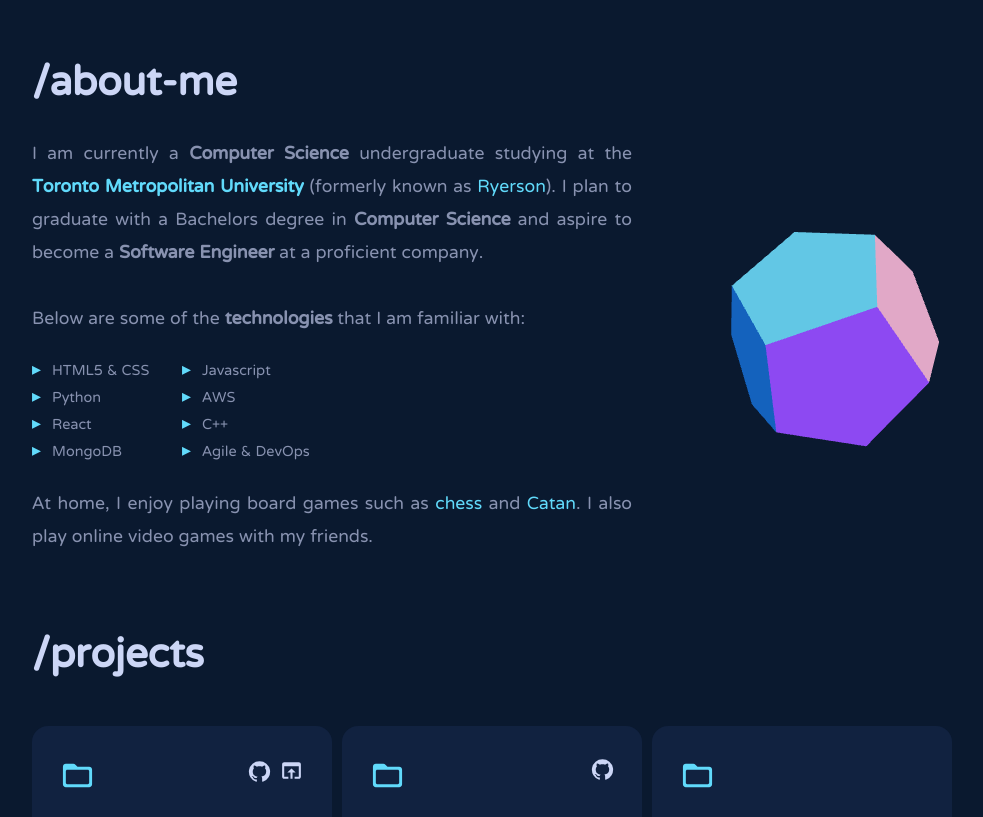
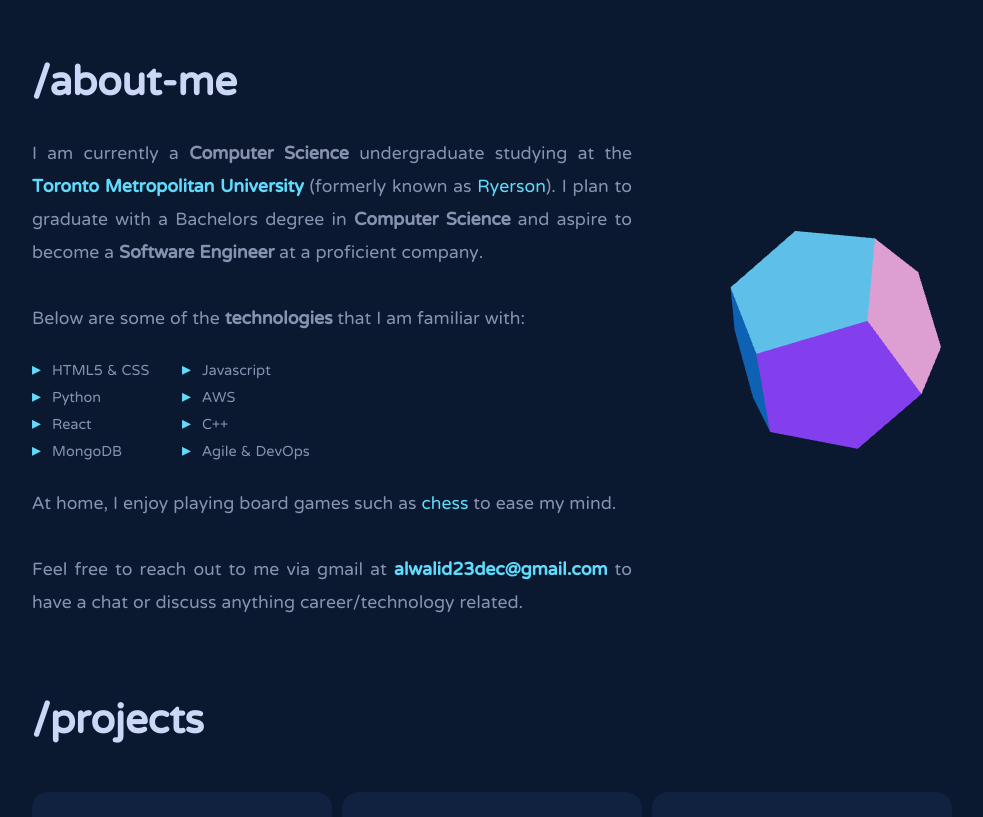
Before and after one commit to wxlkda/realport, a React (Create React App) app: page / in a window 1280 px wide. Shown: the part 740-1557 px from the top of the page, without its empty margins (160-1143 px from the left). Built offline with nearby package versions, Linux system fonts and the light colour scheme.

Commit message:
Added email under about me (as mentioned by harm)

```diff
--- a/src/js/About.js
+++ b/src/js/About.js
@@ -29,7 +29,11 @@ function About() {
                 <li>MongoDB</li>
                 <li>Agile & DevOps</li>
               </ul>
-            At home, I enjoy playing board games such as <span className="special">chess</span> and <span className="special">Catan</span>. I also play online video games with my friends.
+            At home, I enjoy playing board games such as <span className="special">chess</span> to ease my mind.
+            <br></br>
+            <br></br>
+            Feel free to reach out to me via gmail at <span className="special"><b><a href="mailto:alwalid23dec@gmail.com" target="_blank" rel="noopener noreferrer" className="special isLinked"> alwalid23dec@gmail.com</a></b></span> to have a chat
+            or discuss anything career/technology related.
           </div>
           <Canvas className = "decaArt" style={{ width: '400px', height: '400px'}} camera={{ position: [0, 0, 10], fov: 75 }}>
             <ambientLight />
```
